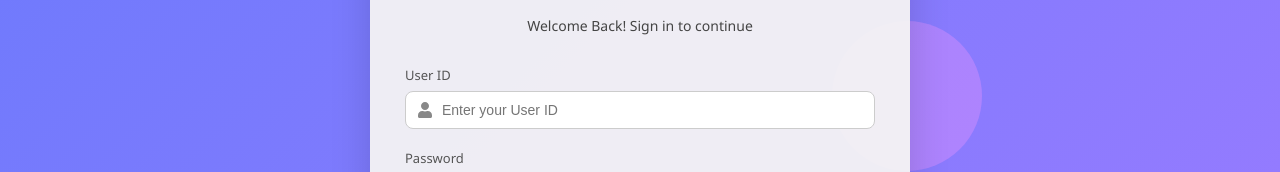
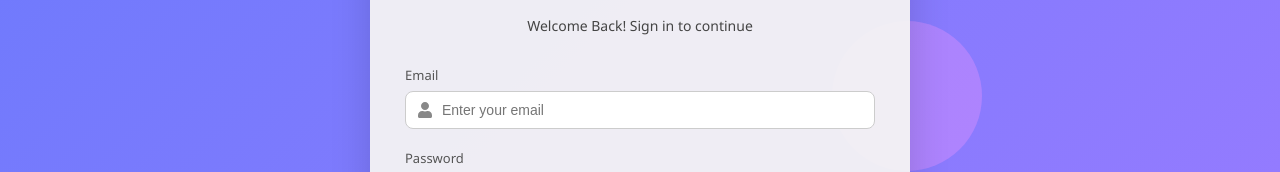
Before and after one commit to Hossian200e/Education-Management-System, a React (Vite) app: page / in a window 1280 px wide. Shown: the part 299-471 px from the top of the page. Built offline with nearby package versions, Linux system fonts and the light colour scheme.

Commit message:
Update_comment

```diff
--- a/package.json
+++ b/package.json
@@ -10,6 +10,7 @@
     "preview": "vite preview"
   },
   "dependencies": {
+    "axios": "^1.13.4",
     "react": "^19.2.0",
     "react-dom": "^19.2.0",
     "react-icons": "^5.5.0",
--- a/src/pages/auth/login.jsx
+++ b/src/pages/auth/login.jsx
@@ -1,18 +1,38 @@
 import React, { useState } from "react";
 import { FaUser, FaLock, FaEye, FaEyeSlash } from "react-icons/fa";
-import "../../assets/pages/auth/login.css"; // Make sure path is correct
-import uapLogo from "../../assets/images/logo.jpg"; // Replace with your actual logo path
+import "../../assets/pages/auth/login.css";
+import uapLogo from "../../assets/images/logo.jpg";
+import { loginUser } from "../../services/authService"; // correct if structure matches
+
 
 const Login = () => {
-  const [userId, setUserId] = useState("");
+  const [email, setEmail] = useState(""); // backend expects email
   const [password, setPassword] = useState("");
   const [rememberMe, setRememberMe] = useState(false);
   const [showPassword, setShowPassword] = useState(false);
+  const [loading, setLoading] = useState(false);
 
-  const handleSubmit = (e) => {
+  const handleSubmit = async (e) => {
     e.preventDefault();
-    console.log({ userId, password, rememberMe });
-    // Call your API here
+    setLoading(true);
+
+    try {
+      const data = await loginUser(email, password); // call service
+      alert("Login successful!");
+
+      // Save token in localStorage
+      if (data.token) localStorage.setItem("token", data.token);
+
+      console.log("User data:", data);
+
+      // TODO: Redirect to dashboard/home page
+      // Example: window.location.href = "/dashboard";
+    } catch (error) {
+      alert("Login failed: " + error.message);
+      console.error("Login error:", error);
+    } finally {
+      setLoading(false);
+    }
   };
 
   return (
@@ -25,24 +45,22 @@ const Login = () => {
 
       <div className="login-container">
         <div className="login-box">
-          {/* Logo */}
           <img src={uapLogo} alt="University Logo" className="login-logo" />
-
           <h2 className="login-title">Demo School & College</h2>
           <p className="welcome-text">Welcome Back! Sign in to continue</p>
 
           <form onSubmit={handleSubmit}>
-            {/* User ID */}
+            {/* Email */}
             <div className="input-group">
-              <label htmlFor="userId">User ID</label>
+              <label htmlFor="email">Email</label>
               <div className="input-with-icon">
                 <FaUser className="icon" />
                 <input
-                  type="text"
-                  id="userId"
-                  placeholder="Enter your User ID"
-                  value={userId}
-                  onChange={(e) => setUserId(e.target.value)}
+                  type="email"
+                  id="email"
+                  placeholder="Enter your email"
+                  value={email}
+                  onChange={(e) => setEmail(e.target.value)}
                   required
                 />
               </div>
@@ -80,13 +98,19 @@ const Login = () => {
                 />
                 Remember me
               </label>
-              <a href="#" className="forgot-link">Forgot Your Password ?</a>
+              <a href="#" className="forgot-link">
+                Forgot Your Password ?
+              </a>
             </div>
 
-            <button type="submit" className="login-btn">Login</button>
+            <button type="submit" className="login-btn" disabled={loading}>
+              {loading ? "Logging in..." : "Login"}
+            </button>
           </form>
 
-          <p className="footer-text">© 2026 Advance IT Solutions. All rights reserved.</p>
+          <p className="footer-text">
+            © 2026 Advance IT Solutions. All rights reserved.
+          </p>
         </div>
       </div>
     </div>
--- /dev/null
+++ b/src/services/authService.js
@@ -0,0 +1,17 @@
+import axios from "axios";
+
+// Backend base URL
+const API_URL = "http://localhost:5000/api/auth/";
+
+export const loginUser = async (email, password) => {
+  try {
+    const response = await axios.post(API_URL + "login", {
+      email,      // backend expects "email"
+      password,
+    });
+    return response.data; // return backend response
+  } catch (error) {
+    // Return backend error message if available
+    throw error.response?.data || { message: error.message };
+  }
+};
```
Also changed, not shown: 1 other file (tests, documents, lock files or other folders).
